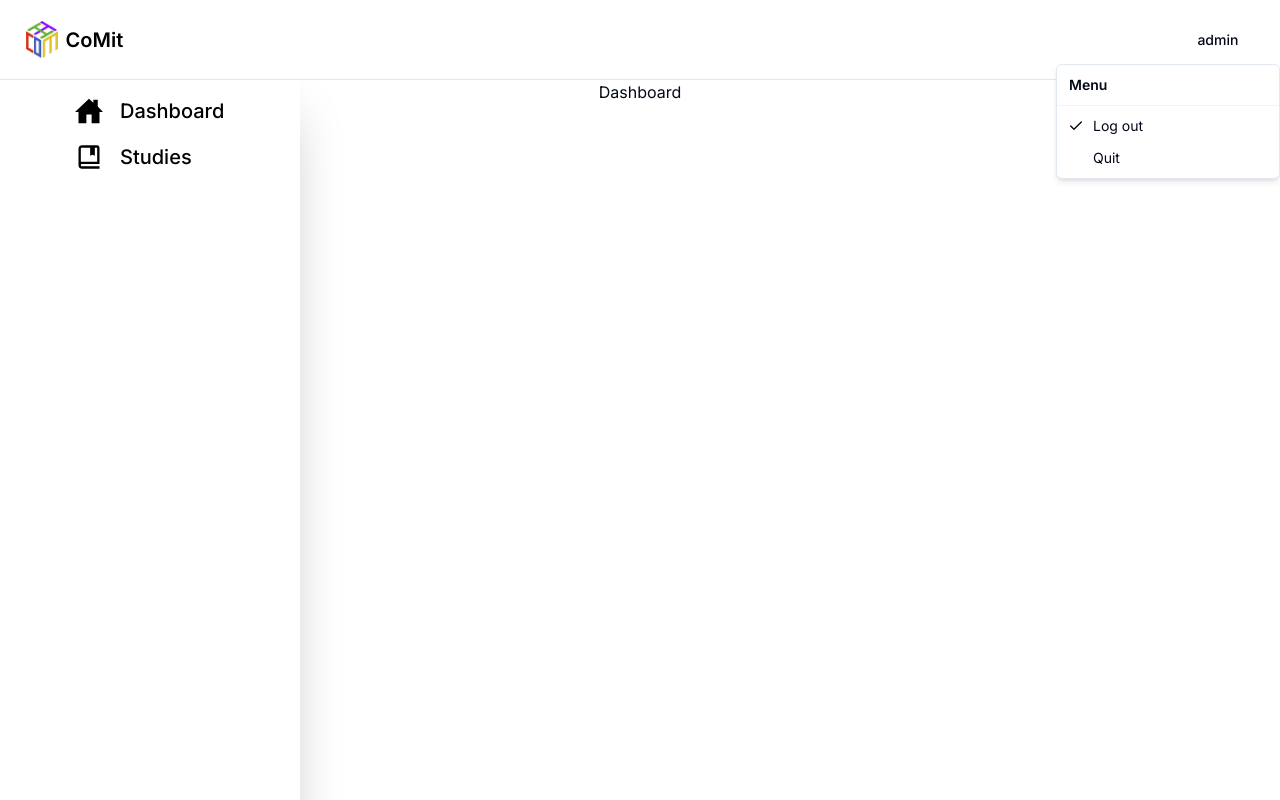
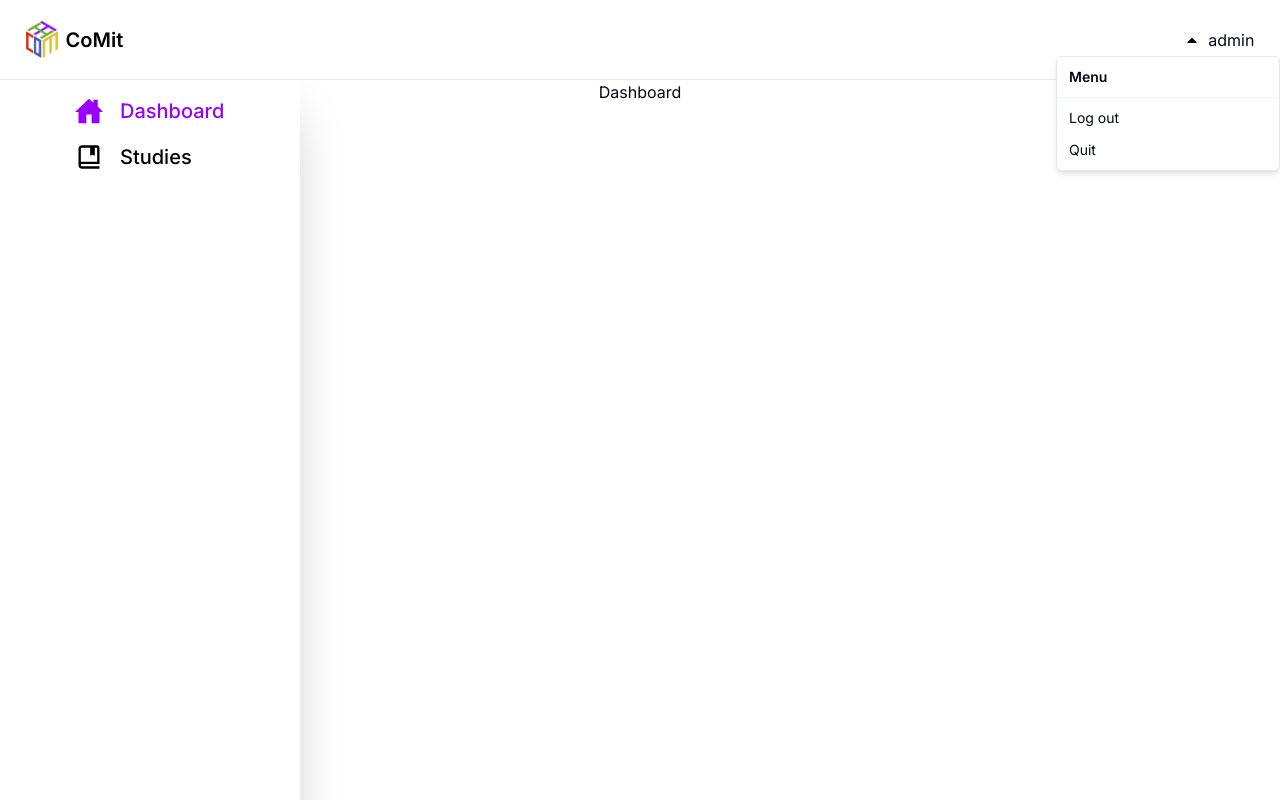
Before and after one commit to skku-comit/comit-website, a Next.js app: page /admin in a window 1280 px wide. Both pictures are taken after a click on the button "admin". Built offline with nearby package versions, Linux system fonts and the light colour scheme.

Commit message:
feat/add dropdown to header of admin page

```diff
--- a/components/admin/Dropdown.tsx
+++ b/components/admin/Dropdown.tsx
@@ -2,46 +2,41 @@
 
 import * as React from 'react'
 import { DropdownMenuCheckboxItemProps } from '@radix-ui/react-dropdown-menu'
-
-import { Button } from '@/components/ui/button'
+import Link from 'next/link'
 import {
   DropdownMenu,
-  DropdownMenuCheckboxItem,
+  DropdownMenuItem,
   DropdownMenuContent,
   DropdownMenuLabel,
   DropdownMenuSeparator,
   DropdownMenuTrigger
 } from '@/components/ui/dropdown-menu'
+import { FaCaretDown } from 'react-icons/fa'
+import { FaCaretUp } from 'react-icons/fa'
 
 type Checked = DropdownMenuCheckboxItemProps['checked']
 
 export default function DropdownMenuCheckboxes() {
-  const [showStatusBar, setShowStatusBar] = React.useState<Checked>(true)
-  const [showActivityBar, setShowActivityBar] = React.useState<Checked>(false)
-  const [showPanel, setShowPanel] = React.useState<Checked>(false)
-
+  const [isDropdownOpen, setIsDropdownOpen] = React.useState(false)
   return (
-    <DropdownMenu>
-      <DropdownMenuTrigger asChild>
-        <Button variant="ghost" className="border-none">
-          admin
-        </Button>
+    <DropdownMenu
+      onOpenChange={(open) => {
+        setIsDropdownOpen(open)
+      }}
+    >
+      <DropdownMenuTrigger className="flex items-center justify-between gap-2">
+        {isDropdownOpen ? <FaCaretUp /> : <FaCaretDown />}
+        <p>admin</p>
       </DropdownMenuTrigger>
       <DropdownMenuContent className="w-56">
         <DropdownMenuLabel>Menu</DropdownMenuLabel>
         <DropdownMenuSeparator />
-        <DropdownMenuCheckboxItem
-          checked={showStatusBar}
-          onCheckedChange={setShowStatusBar}
-        >
-          Log out
-        </DropdownMenuCheckboxItem>
-        <DropdownMenuCheckboxItem
-          checked={showActivityBar}
-          onCheckedChange={setShowActivityBar}
-        >
-          Quit
-        </DropdownMenuCheckboxItem>
+        <DropdownMenuItem>
+          <Link href="/">Log out</Link>
+        </DropdownMenuItem>
+        <DropdownMenuItem>
+          <Link href="/">Quit</Link>
+        </DropdownMenuItem>
       </DropdownMenuContent>
     </DropdownMenu>
   )
--- a/components/admin/SideBar.tsx
+++ b/components/admin/SideBar.tsx
@@ -24,7 +24,7 @@ export default function SideBar() {
           href="/admin"
           className={cn(
             'flex items-center justify-start hover:text-primary',
-            path === '/admin/dashboard' ? 'text-primary' : 'text-black'
+            path === '/admin' ? 'text-primary' : 'text-black'
           )}
         >
           <IoHomeSharp size={28} />
```
